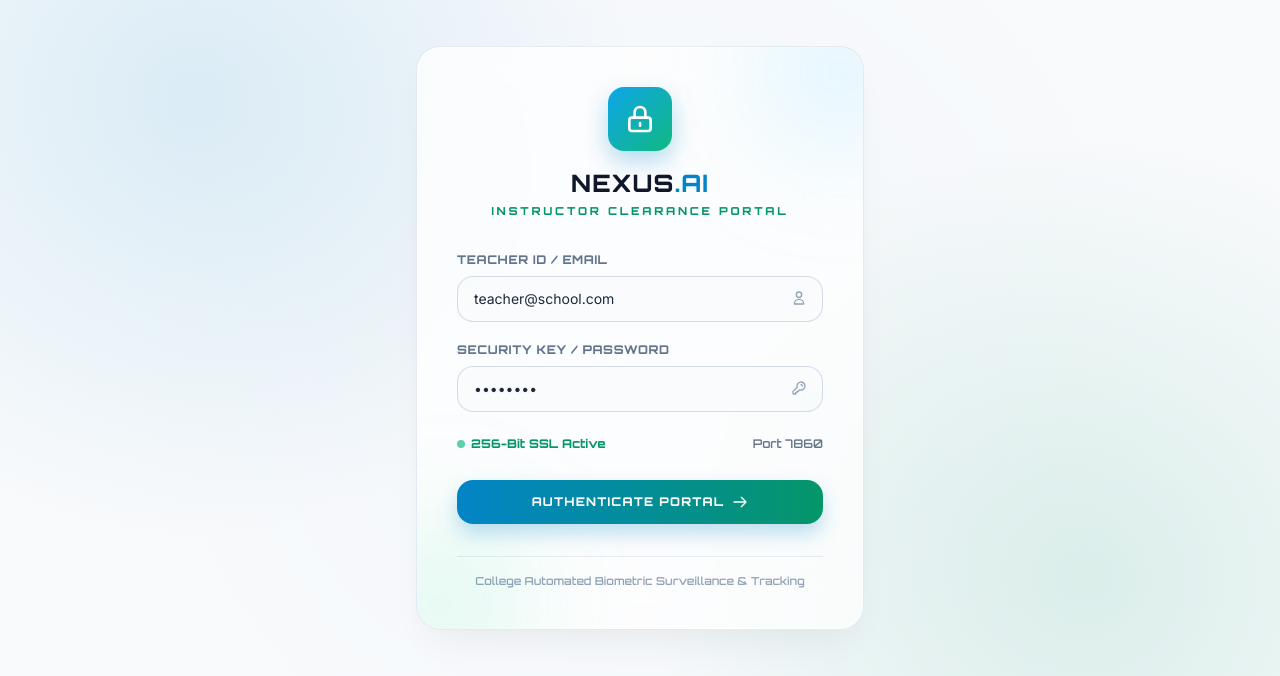
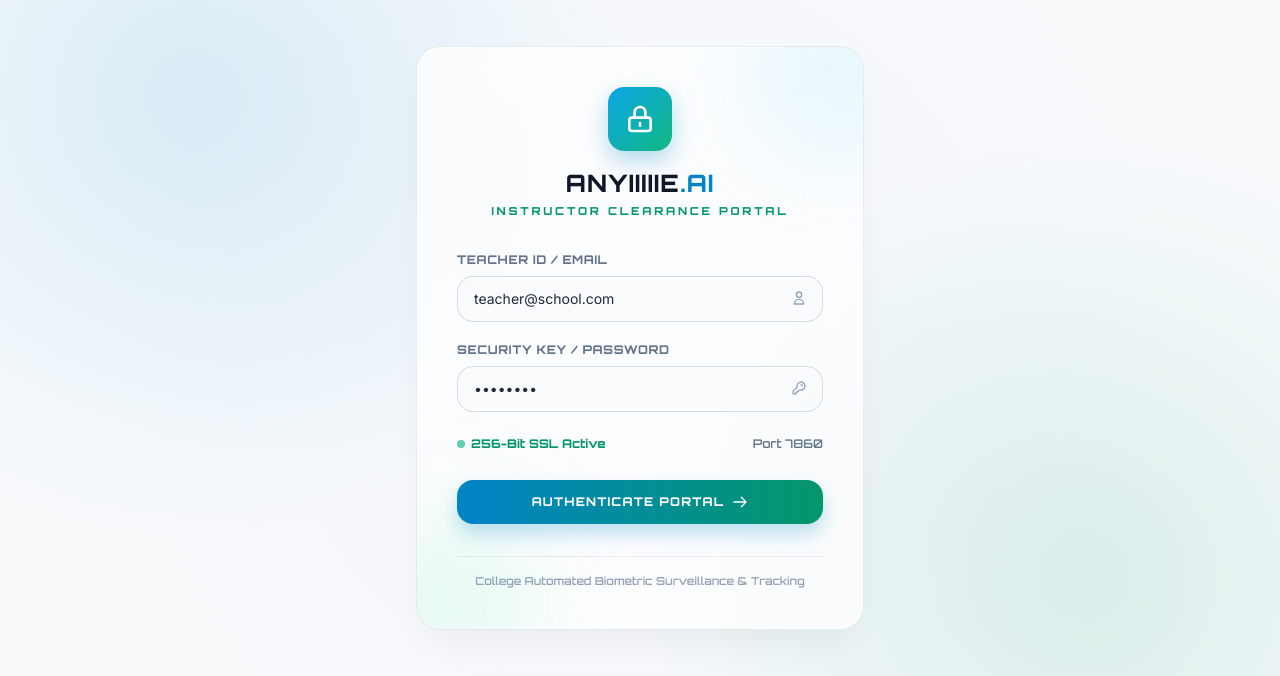
Before and after one commit to shashankdubey822-code/aws_recognition-, a FastAPI app: page /login in a window 1280 px wide. Shown: the part 62-738 px from the top of the page. Run offline with FastAPI, Linux system fonts and the light colour scheme; parts of the project's set-up code (start-up, migrations or seed data) failed here and were passed over; some libraries are stand-ins or nearby versions.

Commit message:
Rebrand platform name to Anyiiiiie.AI across all dashboards, portals, and daemons

```diff
--- a/app.py
+++ b/app.py
@@ -60,9 +60,9 @@ async def lifespan(app: FastAPI):
 
     yield
     # --- SHUTDOWN PHASE ---
-    print("Nexus.AI Attendance Engine Gracefully Stopped.")
+    print("Anyiiiiie.AI Attendance Engine Gracefully Stopped.")
 
-app = FastAPI(title="Nexus.AI Attendance Engine", lifespan=lifespan)
+app = FastAPI(title="Anyiiiiie.AI Attendance Engine", lifespan=lifespan)
 
 # Mount Static Files
 app.mount("/static", StaticFiles(directory="static"), name="static")
--- a/rpi_streamer.py
+++ b/rpi_streamer.py
@@ -1,7 +1,7 @@
 #!/usr/bin/env python3
 """
 ================================================================================
-   NEXUS AI — CYBER-SECURE ULTRA-HDR RASPBERRY PI CAMERA EDGE DAEMON (v3.0)
+   ANYIIIIIE AI — CYBER-SECURE ULTRA-HDR RASPBERRY PI CAMERA EDGE DAEMON (v3.0)
 ================================================================================
 Enterprise-grade, cybersecurity-hardened, low-light optimized edge camera client.
 Features:
@@ -373,7 +373,7 @@ class RaspberryPiEdgeClient:
     async def run(self):
         """Main lifecycle manager with exponential backoff & auto-reconnect watchdog."""
         print("=" * 72)
-        print("   NEXUS AI — CYBER-SECURE ULTRA-HDR RASPBERRY PI DAEMON (v3.0)")
+        print("   ANYIIIIIE AI — CYBER-SECURE ULTRA-HDR RASPBERRY PI DAEMON (v3.0)")
         print(f"   Device Name  : {self.device_name} (ID: {self.device_id})")
         print(f"   Local IPv4   : {self.local_ip}")
         print(f"   Resolution   : {self.width}x{self.height} (95% JPEG Quality)")
@@ -420,7 +420,7 @@ class RaspberryPiEdgeClient:
         self.release_camera()
 
 def main():
-    parser = argparse.ArgumentParser(description="Nexus AI Cyber-Secure Ultra-HDR Raspberry Pi Camera Daemon")
+    parser = argparse.ArgumentParser(description="Anyiiiiie AI Cyber-Secure Ultra-HDR Raspberry Pi Camera Daemon")
     parser.add_argument("--url", default=DEFAULT_SERVER_WS, help="Central Server WebSocket URL")
     parser.add_argument("--device", default="Classroom 101", help="Classroom Node Name")
     parser.add_argument("--id", default=None, help="Unique Device Identifier")
--- a/services/email_service.py
+++ b/services/email_service.py
@@ -107,7 +107,7 @@ def send_via_resend_api(session_data: dict, target_email: str, report_path: str)
     <body style="font-family: Arial, sans-serif; background-color: #f8fafc; padding: 20px; color: #1e293b;">
         <div style="max-width: 650px; margin: 0 auto; background: #ffffff; border-radius: 12px; border: 1px solid #e2e8f0; overflow: hidden; box-shadow: 0 4px 6px -1px rgba(0,0,0,0.1);">
             <div style="background: linear-gradient(135deg, #0284c7, #0f172a); padding: 24px; color: white;">
-                <h2 style="margin: 0; font-size: 22px; letter-spacing: 0.5px;">🎓 Nexus AI Security & Attendance Report</h2>
+                <h2 style="margin: 0; font-size: 22px; letter-spacing: 0.5px;">🎓 Anyiiiiie.AI Security & Attendance Report</h2>
                 <p style="margin: 6px 0 0 0; opacity: 0.85; font-size: 13px;">Classroom Monitoring Session Summary (24-Hour IST)</p>
             </div>
 
@@ -204,7 +204,7 @@ def send_via_resend_api(session_data: dict, target_email: str, report_path: str)
 
     # 3. Payload for Resend HTTPS API
     payload_data = {
-        "from": "Nexus AI Attendance <onboarding@resend.dev>",
+        "from": "Anyiiiiie.AI Attendance <onboarding@resend.dev>",
         "to": [target_email],
         "subject": f"📊 Attendance Session Report [{session_id}] - {len(attendees)} Present ({current_time_str} IST)",
         "html": html_content,
@@ -215,7 +215,7 @@ def send_via_resend_api(session_data: dict, target_email: str, report_path: str)
     headers = {
         "Authorization": f"Bearer {api_key}",
         "Content-Type": "application/json",
-        "User-Agent": "NexusAI-Attendance/1.0"
+        "User-Agent": "AnyiiiiieAI-Attendance/1.0"
     }
 
     try:
--- a/templates/index.html
+++ b/templates/index.html
@@ -3,7 +3,7 @@
 <head>
     <meta charset="UTF-8">
     <meta name="viewport" content="width=device-width, initial-scale=1.0">
-    <title>Nexus.AI — Instructor Surveillance & Attendance Hub</title>
+    <title>Anyiiiiie.AI — Instructor Surveillance & Attendance Hub</title>
     <!-- Authentication Guard for Iframe / LocalStorage -->
     <script>
         (function() {
@@ -137,7 +137,7 @@
                 </div>
                 <div>
                     <div class="flex items-center gap-2">
-                        <h1 class="text-xl font-extrabold tracking-wider text-slate-900 font-mono">NEXUS<span class="text-sky-600">.AI</span></h1>
+                        <h1 class="text-xl font-extrabold tracking-wider text-slate-900 font-mono">ANYIIIIIE<span class="text-sky-600">.AI</span></h1>
                         <span class="text-[10px] font-mono font-bold px-2 py-0.5 rounded-full bg-emerald-50 text-emerald-700 border border-emerald-200">v3.0 ENTERPRISE</span>
                     </div>
                     <p class="text-[10px] text-slate-500 font-mono tracking-wider uppercase font-semibold">Central Edge Command Center</p>
--- a/templates/login.html
+++ b/templates/login.html
@@ -3,7 +3,7 @@
 <head>
     <meta charset="UTF-8">
     <meta name="viewport" content="width=device-width, initial-scale=1.0">
-    <title>Nexus.AI — Instructor Clearance Portal</title>
+    <title>Anyiiiiie.AI — Instructor Clearance Portal</title>
     <!-- TailwindCSS -->
     <script src="https://cdn.tailwindcss.com"></script>
     <!-- Google Fonts -->
@@ -73,7 +73,7 @@
                     <path stroke-linecap="round" stroke-linejoin="round" stroke-width="2" d="M12 15v2m-6 4h12a2 2 0 002-2v-6a2 2 0 00-2-2H6a2 2 0 00-2 2v6a2 2 0 002 2zm10-10V7a4 4 0 00-8 0v4h8z"></path>
                 </svg>
             </div>
-            <h1 class="text-2xl font-extrabold tracking-wider text-slate-900 font-mono">NEXUS<span class="text-sky-600">.AI</span></h1>
+            <h1 class="text-2xl font-extrabold tracking-wider text-slate-900 font-mono">ANYIIIIIE<span class="text-sky-600">.AI</span></h1>
             <p class="text-[11px] uppercase tracking-[0.25em] text-emerald-600 font-mono font-bold mt-1">Instructor Clearance Portal</p>
         </div>
 
```
Also changed, not shown: 1 other file.
